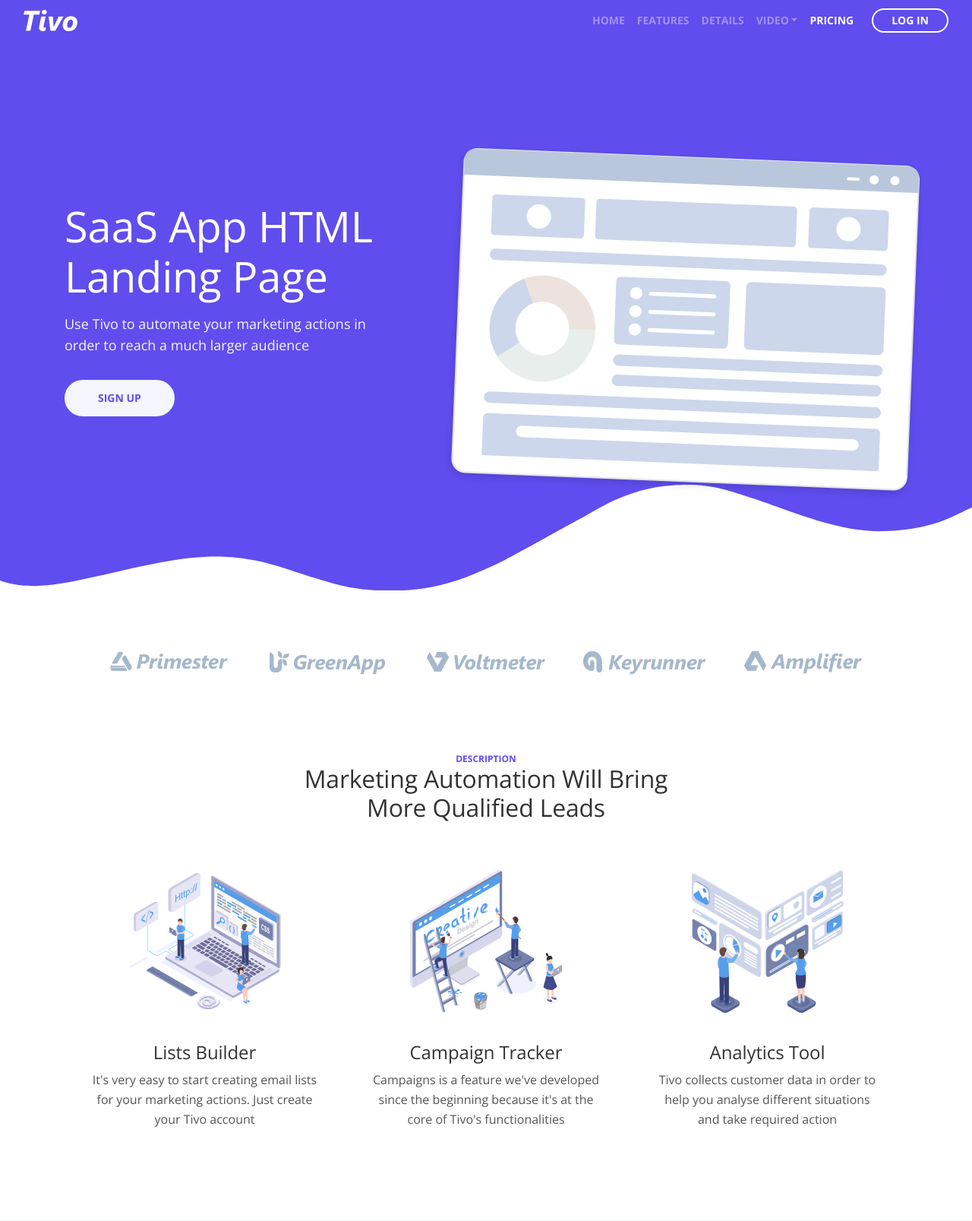
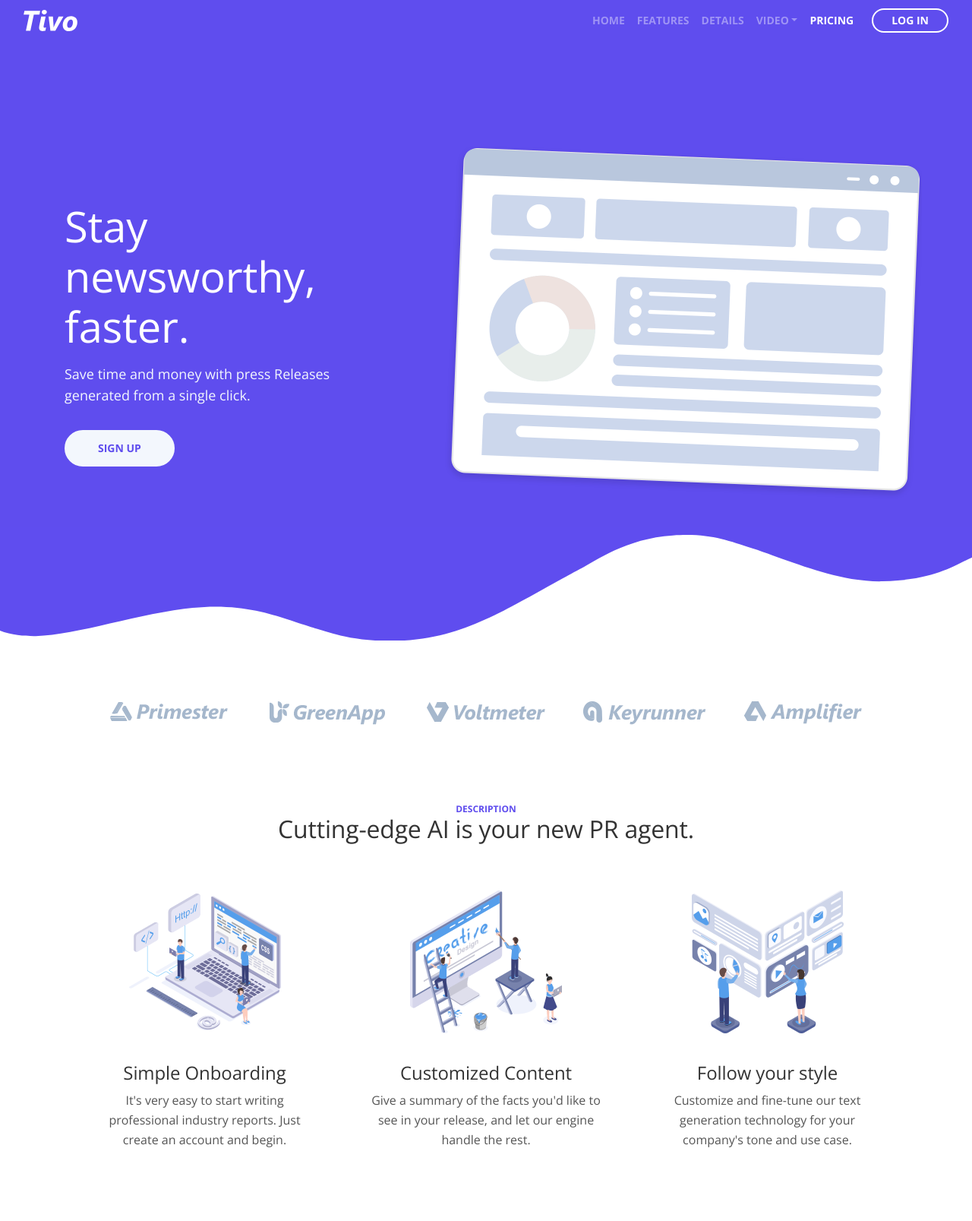
Before and after one commit to matthewbayer/Pressly, a Django app: page / in a window 1280 px wide. Shown: the top 1607 px of the page at 76% size. Run offline with Django 4.2, Linux system fonts and the light colour scheme; some libraries are stand-ins or nearby versions.

Commit message:
various updates

```diff
--- a/app/managers.py
+++ b/app/managers.py
@@ -26,7 +26,6 @@ class CustomUserManager(BaseUserManager):
         extra_fields.setdefault('is_staff', True)
         extra_fields.setdefault('is_superuser', True)
         extra_fields.setdefault('is_active', True)
-
         if extra_fields.get('is_staff') is not True:
             raise ValueError(_('Superuser must have is_staff=True.'))
         if extra_fields.get('is_superuser') is not True:
--- a/app/static/js/scripts.js
+++ b/app/static/js/scripts.js
@@ -286,7 +286,7 @@
     }
 
 
-    /* Newsletter Form */
+    /* Newsletter Form
     $("#newsletterForm").validator().on("submit", function(event) {
     	if (event.isDefaultPrevented()) {
             // handle the invalid form...
@@ -328,7 +328,7 @@
         $("#newsletterForm").removeClass().addClass('shake animated').one('webkitAnimationEnd mozAnimationEnd MSAnimationEnd oanimationend animationend', function() {
             $(this).removeClass();
         });
-	}
+	}*/
 
     function nsubmitMSG(valid, msg) {
         if (valid) {
@@ -423,7 +423,7 @@
 
     var max_pr_notes = 10;
     var last_placeholder = 1;
-    var template = '<div class="input-group"><input type="text" class="form-control  newsletter_note addl_notes" maxlength="50"></div>';
+    var template = '<div class="input-group"><input type="text" name="pr_details" class="form-control  newsletter_note addl_notes" maxlength="50"></div>';
     var minusButton = '<div class="input-group-append"><button class="btn btn-danger delete-field fixed-width addl_notes newsletter_note" id="basic-addon">-</button></div>';
     var plusButton =  '<div class="input-group-append"><button class="btn btn-success add-field fixed-width addl_notes newsletter_note" id="basic-addon">+</button></div>';
     var pressrelease_placeholders = ["Added 500 customers in the past year...", "Raised a Series C...", "Hired 30 new employees...", "Quote from CEO...", "Reached $1 million in revenue...", "Closed 3 new partnerships..."];
@@ -440,7 +440,7 @@
         console.log(num_notes);
         input_box.setAttribute("placeholder", pressrelease_placeholders[last_placeholder]);
         last_placeholder = (last_placeholder + 1) % pressrelease_placeholders.length;
-        if (num_notes == max_pr_notes){
+        if (num_notes + 1 == max_pr_notes){
             temp.append(minusButton);
         }
         else{
@@ -463,9 +463,9 @@
     });
 
 
-    var max_company_notes = 3;
+    var max_company_notes = 5;
     var last_company_placeholder = 1;
-    var company_template = '<div class="input-group"><input type="text" class="form-control  newsletter_note addl_notes2" maxlength="50"></div>';
+    var company_template = '<div class="input-group"><input type="text" name="company_description" class="form-control  newsletter_note addl_notes2" maxlength="50"></div>';
     var minusCompanyButton = '<div class="input-group-append"><button class="btn btn-danger delete-field2 fixed-width addl_notes2 newsletter_note" id="basic-addon">-</button></div>';
     var plusCompanyButton =  '<div class="input-group-append"><button class="btn btn-success add-field2 fixed-width addl_notes2 newsletter_note" id="basic-addon">+</button></div>';
     var company_placeholders = ["Acme Inc. is a multinational corporation serving...", "ABC Technologies is a Boston-based technology company...", "XYZ, LLC delivers widgets to..."];
@@ -486,7 +486,7 @@
         console.log(num_notes);
         input_box.setAttribute("placeholder", company_placeholders[last_placeholder]);
         last_placeholder = (last_placeholder + 1) % company_placeholders.length;
-        if (num_notes == max_company_notes){
+        if (num_notes + 1 == max_company_notes){
             temp.append(minusCompanyButton);
         }
         else{
--- a/app/templates/base.html
+++ b/app/templates/base.html
@@ -67,7 +67,7 @@
             <div class="collapse navbar-collapse" id="navbarsExampleDefault">
                 <ul class="navbar-nav ml-auto">
                     <li class="nav-item">
-                        <a class="nav-link page-scroll" href="#header">HOME <span class="sr-only">(current)</span></a>
+                        <a class="nav-link page-scroll" href="/">HOME <span class="sr-only">(current)</span></a>
                     </li>
                     <li class="nav-item">
                         <a class="nav-link page-scroll" href="#features">FEATURES</a>
@@ -93,9 +93,19 @@
                         <a class="nav-link page-scroll" href="#pricing">PRICING</a>
                     </li>
                 </ul>
-                <span class="nav-item">
-                    <a class="btn-outline-sm" href={% url "login" %}>LOG IN</a>
-                </span>
+                {% if logged_in %}
+                    <span class="nav-item">
+                        <a class="btn-solid-sm"  href={% url "app" %}>ENTER APP</a>
+                    </span>
+                    <span class="nav-item">
+                        <a class="btn-outline-sm" href={% url "logout" %}>SIGN OUT</a>
+                    </span>
+                {% else %}
+                    <span class="nav-item">
+                        <a class="btn-outline-sm" href={% url "login" %}>LOG IN</a>
+                    </span>
+                {% endif %}
+
             </div>
         </div> <!-- end of container -->
     </nav> <!-- end of navbar -->
@@ -113,7 +123,7 @@
                 <div class="col-md-4">
                     <div class="footer-col first">
                         <h4>About Tivo</h4>
-                        <p class="p-small">We're passionate about designing and developing one of the best marketing apps in the market</p>
+                        <p class="p-small">We're passionate about developing one of the best writing tools in the market.</p>
                     </div>
                 </div> <!-- end of col -->
                 <div class="col-md-4">
--- a/app/templates/index.html
+++ b/app/templates/index.html
@@ -8,8 +8,8 @@
                 <div class="row">
                     <div class="col-lg-6 col-xl-5">
                         <div class="text-container">
-                            <h1>SaaS App HTML Landing Page</h1>
-                            <p class="p-large">Use Tivo to automate your marketing actions in order to reach a much larger audience</p>
+                            <h1>Stay newsworthy, faster.</h1>
+                            <p class="p-large">Save time and money with press Releases generated from a single click.</p>
                             <a class="btn-solid-lg page-scroll" href={% url "signup" %}>SIGN UP</a>
                         </div> <!-- end of text-container -->
                     </div> <!-- end of col -->
@@ -74,7 +74,7 @@
             <div class="row">
                 <div class="col-lg-12">
                     <div class="above-heading">DESCRIPTION</div>
-                    <h2 class="h2-heading">Marketing Automation Will Bring More Qualified Leads</h2>
+                    <h2 class="h2-heading">Cutting-edge AI is your new PR agent.</h2>
                 </div> <!-- end of col -->
             </div> <!-- end of row -->
             <div class="row">
@@ -86,8 +86,8 @@
                             <img class="img-fluid" src="{% static 'images/description-1.png' %}" alt="alternative">
                         </div>
                         <div class="card-body">
-                            <h4 class="card-title">Lists Builder</h4>
-                            <p>It's very easy to start creating email lists for your marketing actions. Just create your Tivo account</p>
+                            <h4 class="card-title">Simple Onboarding</h4>
+                            <p>It's very easy to start writing professional industry reports. Just create an account and begin.</p>
                         </div>
                     </div>
                     <!-- end of card -->
@@ -98,8 +98,8 @@
                             <img class="img-fluid" src="{% static 'images/description-2.png' %}" alt="alternative">
                         </div>
                         <div class="card-body">
-                            <h4 class="card-title">Campaign Tracker</h4>
-                            <p>Campaigns is a feature we've developed since the beginning because it's at the core of Tivo's functionalities</p>
+                            <h4 class="card-title">Customized Content</h4>
+                            <p>Give a summary of the facts you'd like to see in your release, and let our engine handle the rest.</p>
                         </div>
                     </div>
                     <!-- end of card -->
@@ -110,8 +110,8 @@
                             <img class="img-fluid" src="{% static 'images/description-3.png' %}" alt="alternative">
                         </div>
                         <div class="card-body">
-                            <h4 class="card-title">Analytics Tool</h4>
-                            <p>Tivo collects customer data in order to help you analyse different situations and take required action</p>
+                            <h4 class="card-title">Follow your style</h4>
+                            <p>Customize and fine-tune our text generation technology for your company's tone and use case.</p>
                         </div>
                     </div>
                     <!-- end of card -->
@@ -422,7 +422,7 @@
     </div> <!-- end of basic-1 -->
     <!-- end of details -->
 
-
+    {% if false %}
     <!-- Video -->
     <div id="video" class="basic-2">
         <div class="container">
@@ -448,7 +448,7 @@
         </div> <!-- end of container -->
     </div> <!-- end of basic-2 -->
     <!-- end of video -->
-
+    {% endif %}
 
     <!-- Pricing -->
     <div id="pricing" class="cards-2">
@@ -564,7 +564,7 @@
     </div> <!-- end of cards-2 -->
     <!-- end of pricing -->
 
-
+    {% if false %}
     <!-- Testimonials -->
     <div class="slider-2">
         <div class="container">
@@ -640,7 +640,7 @@
         </div> <!-- end of container -->
     </div> <!-- end of slider-2 -->
     <!-- end of testimonials -->
-
+    {% endif %}
 
     <!-- Newsletter -->
     <div class="form">
@@ -652,9 +652,10 @@
                         <h2>Stay Updated With The Latest News To Get More Qualified Leads</h2>
 
                         <!-- Newsletter Form -->
-                        <form id="newsletterForm" data-toggle="validator" data-focus="false">
+                        <form id="newsletterForm" method="POST" data-toggle="validator" data-focus="false">
+                            {% csrf_token %}
                             <div class="form-group">
-                                <input type="email" class="form-control-input" id="nemail" required>
+                                <input type="email" class="form-control-input" id="nemail" name="email" required>
                                 <label class="label-control" for="nemail">Email</label>
                                 <div class="help-block with-errors"></div>
                             </div>
@@ -668,6 +669,13 @@
                             <div class="form-message">
                                 <div id="nmsgSubmit" class="h3 text-center hidden"></div>
                             </div>
+                            {% for field in form %}
+                                <div class="help-block with-errors">
+                                    {% for error in field.errors %}
+                                        <b><p style="color: grey">{{ error }}</p></b>
+                                    {% endfor %}
+                                </div>
+                            {% endfor %}
                         </form>
                         <!-- end of newsletter form -->
 
--- a/app/views.py
+++ b/app/views.py
@@ -2,32 +2,50 @@ from django.shortcuts import render
 from django.conf import settings
 from django.template import RequestContext
 from django.http import JsonResponse, HttpResponse, HttpResponseRedirect
-from django.contrib.auth import authenticate, login
+from django.contrib.auth import authenticate, login, logout
 from django.contrib.auth.decorators import login_required
 
 import os
 
-from .forms import CustomUserCreationForm
+from .forms import CustomUserCreationForm, SubscriptionForm
+from .models import NewsletterSubscription
 
-def render_to_json(request, data):
-    return HttpResponse(
-        json.dumps(data, ensure_ascii=False),
-        mimetype=request.is_ajax() and "application/json" or "text/html"
-    )
+def generate_context(request, extra=None):
+    logged_in = request.user.is_authenticated
+    context = {"logged_in": logged_in}
+    if extra:
+        context = {**context, **extra}
+    return context
+
+def index(request):
+    if request.method == "GET":
+        return render(request, 'index.html', generate_context(request))
+    elif request.method == "POST":
+        form = SubscriptionForm(request.POST)
+        if form.is_valid():
+            form.save()
+            return render(request, 'index.html', generate_context(request))
+        else:
+            return render(request, 'index.html', generate_context(request, {'form': form}))
 
 
-def index(request):
-    return render(request, 'index.html')
-
+@login_required(login_url='/login/')
 def app(request):
-    if not request.user.is_authenticated:
-        return render(request, 'log-in.html')
-    else:
-        return render(request, 'app.html')
+    if request.method == "GET":
+        if not request.user.is_authenticated:
+            return render(request, 'log-in.html', generate_context(request))
+        else:
+            return render(request, 'app.html', generate_context(request, {"credits":request.user.num_credits}))
+    elif request.method == "POST":
+        print(request.__dict__)
+        if not request.user.is_authenticated:
+            return render(request, 'log-in.html', generate_context(request))
+        else:
+            return render(request, 'app.html', generate_context(request, {"credits":request.user.num_credits}))
 
 def log_in(request):
     if request.method == "GET":
-        return render(request, 'log-in.html')
+        return render(request, 'log-in.html', generate_context(request))
     elif request.method == "POST":
         username = request.POST.get("lemail")
         raw_password = request.POST.get("lpassword")
@@ -37,13 +55,16 @@ def log_in(request):
             return HttpResponseRedirect('/app/')
         else:
             error = "Invalid credentials. Try again."
-            return render(request, 'log-in.html', {'error': error})
+            return render(request, 'log-in.html', generate_context(request, {'error': error}))
 
+def log_out(request):
+    logout(request)
+    return render(request, 'log-out.html', generate_context(request))
 
 def sign_up(request):
     form = CustomUserCreationForm()
     if request.method == "GET":
-        return render(request, 'sign-up.html', {'form': form})
+        return render(request, 'sign-up.html', generate_context(request, {'form': form}))
     elif request.method == "POST":
         form = CustomUserCreationForm(request.POST)
 
@@ -55,14 +76,14 @@ def sign_up(request):
             login(request, user)
             return HttpResponseRedirect('/')
         else:
-            return render(request, 'sign-up.html', {'form': form})
+            return render(request, 'sign-up.html', generate_context(request, {'form': form}))
 
             #return form
 
 
 
 def privacy(request):
-    return render(request, 'privacy-policy.html')
+    return render(request, 'privacy-policy.html', generate_context(request))
 
 def terms(request):
-    return render(request, 'terms-conditions.html')
+    return render(request, 'terms-conditions.html', generate_context(request))
--- a/newsletter/urls.py
+++ b/newsletter/urls.py
@@ -24,6 +24,7 @@ urlpatterns = [
     path('', views.index, name="index"),
     path('app/', views.app, name="app"),
     path('login/', views.log_in, name="login"),
+    path('logout/', views.log_out, name="logout"),
     path('sign-up/', views.sign_up, name="signup"),
     path('privacy/', views.privacy, name="privacy"),
     path('terms/', views.terms, name="terms")
```
Also changed, not shown: app/admin.py (+25 -5 lines), app/forms.py (+8 -1 lines), app/generate_pr.py (added, +7 -0 lines), app/models.py (+17 -0 lines), app/static/css/styles.css (+41 -4 lines), app/templates/app.html (+12 -15 lines), app/templates/log-out.html (added, +19 -0 lines), newsletter/settings.py (+9 -0 lines).
